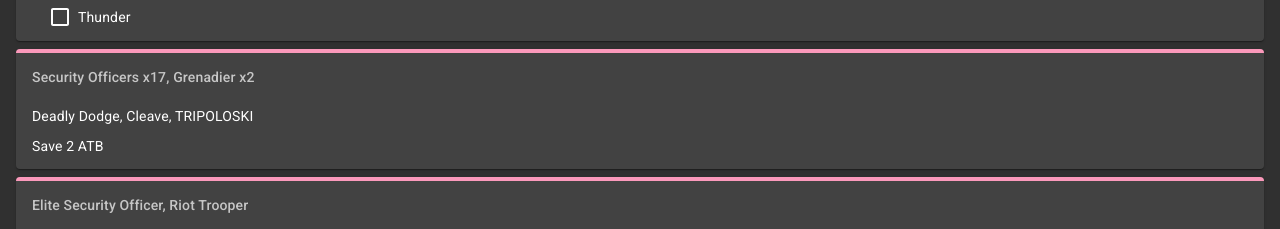
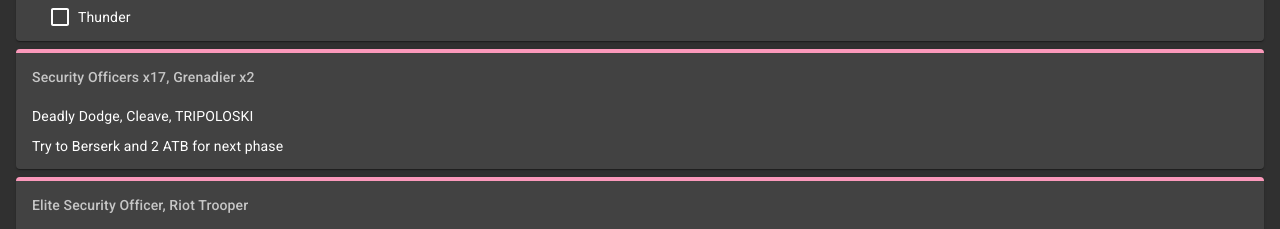
Before and after one commit to fhelwanger/ff7r-speedrun-notes, a React (Create React App) app: page / in a window 1280 px wide. Shown: the part 8620-8849 px from the top of the page. Built offline with nearby package versions, Linux system fonts and the light colour scheme.

Commit message:
Berserk before 2nd phase

```diff
--- a/src/routes/any-nmg-normal/Chapter4.tsx
+++ b/src/routes/any-nmg-normal/Chapter4.tsx
@@ -83,7 +83,10 @@ function Chapter4() {
       </Menu>
       <Encounter
         enemies="Security Officers x17, Grenadier x2"
-        instructions={["Deadly Dodge, Cleave, TRIPOLOSKI", "Save 2 ATB"]}
+        instructions={[
+          "Deadly Dodge, Cleave, TRIPOLOSKI",
+          "Try to Berserk and 2 ATB for next phase",
+        ]}
       />
       <Encounter
         enemies="Elite Security Officer, Riot Trooper"
```
